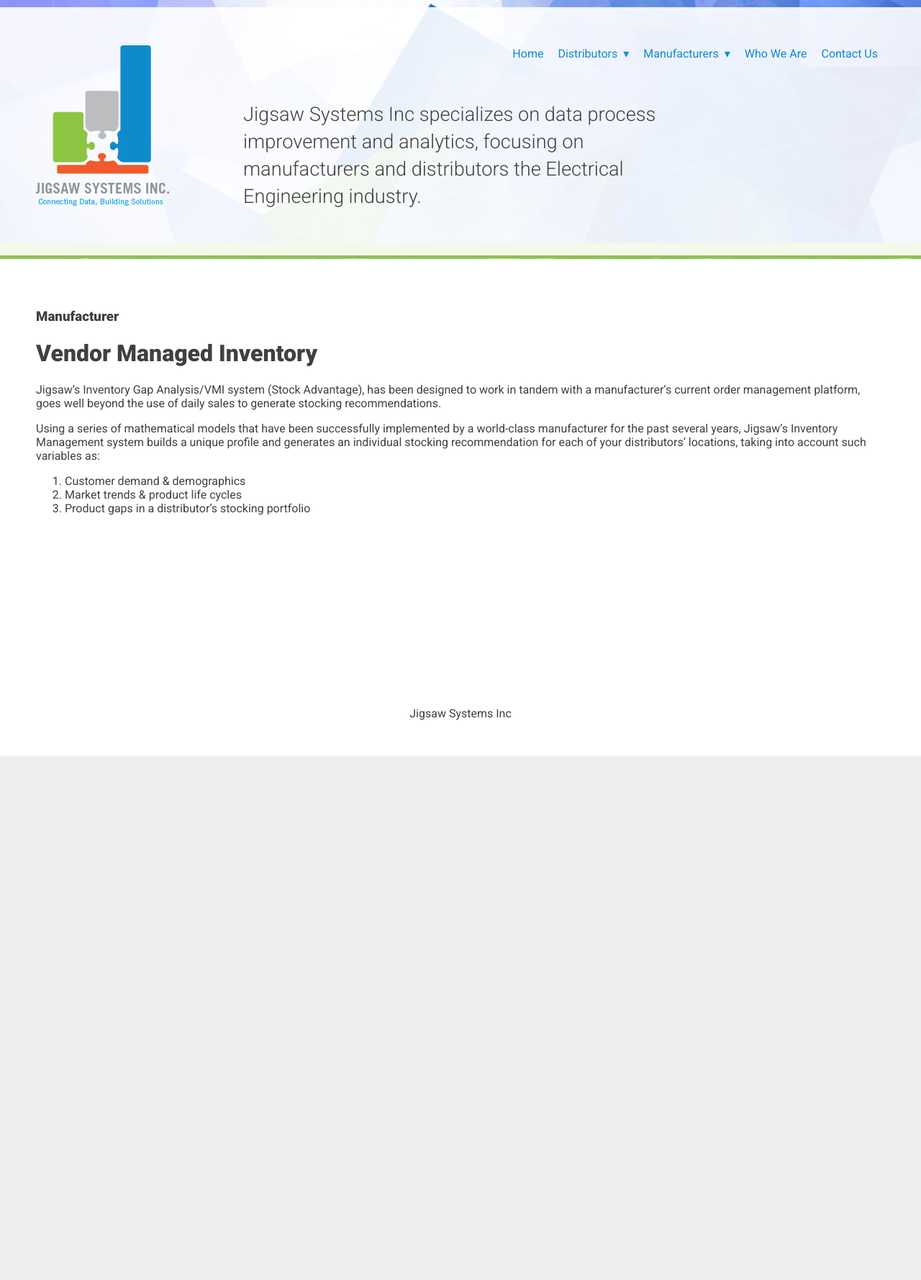
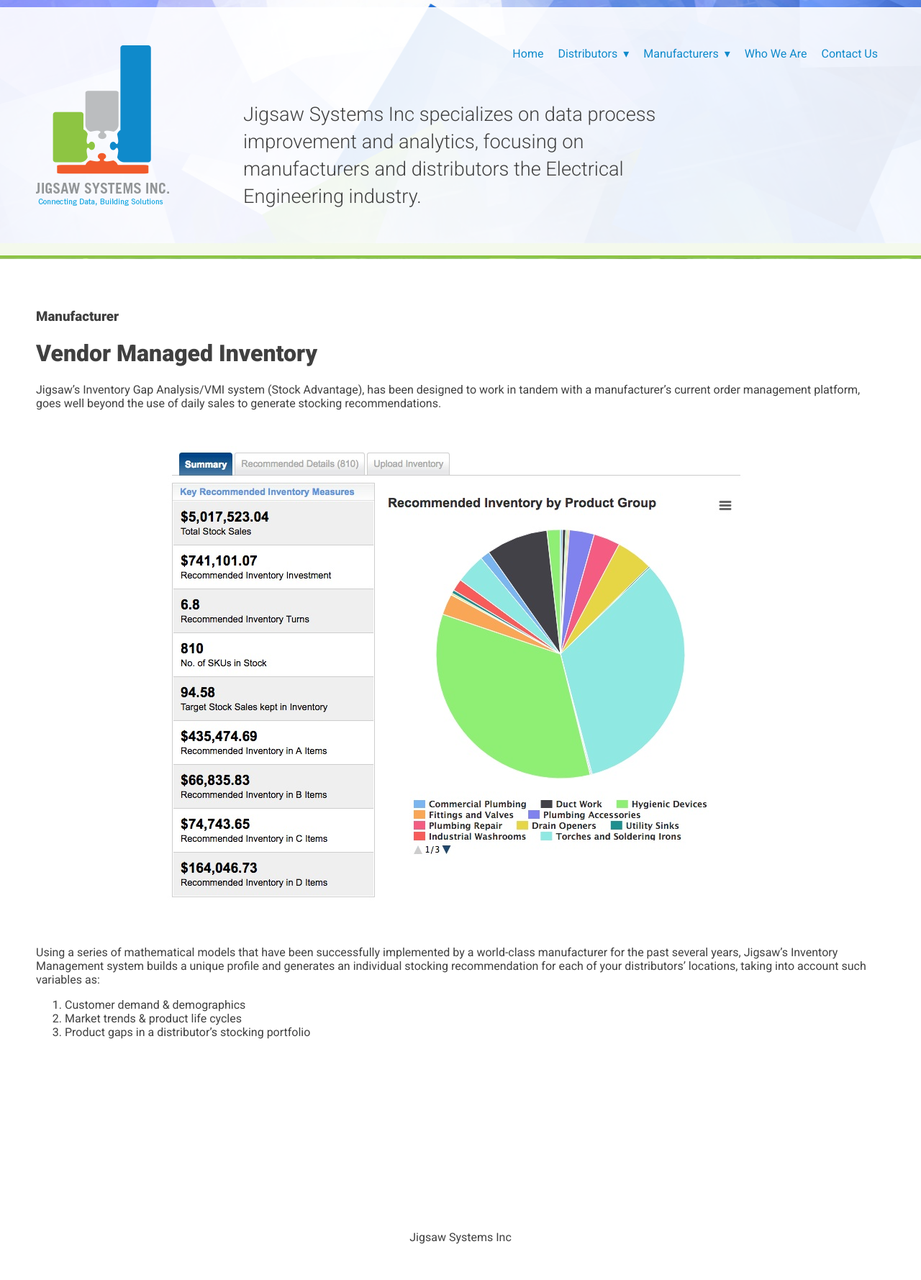
Before and after one commit to Codefully/jigsaw-redo, a Jekyll site: the page built from pages/manufacturer-inventory.md, in a window 1280 px wide. Shown: the whole page at 72% size. Built offline with Jekyll 4.4.1, drawn with Linux system fonts in a browser that asks for light colours; nearby versions of some CDN libraries; before the commit the page ends 1051 px from its top, so only the background shows below that.

Commit message:
Updated Manufacturer Inventory

```diff
--- a/pages/manufacturer-inventory.md
+++ b/pages/manufacturer-inventory.md
@@ -10,6 +10,8 @@ layout: page
 
 Jigsaw’s Inventory Gap Analysis/VMI system (Stock Advantage), has been designed to work in tandem with a manufacturer’s current order management platform, goes well beyond the use of daily sales to generate stocking recommendations.
 
+![manufacturer-inventory.jpg](/uploads/manufacturer-inventory.jpg)
+
 Using a series of mathematical models that have been successfully implemented by a world-class manufacturer for the past several years, Jigsaw’s Inventory Management system builds a unique profile and generates an individual stocking recommendation for each of your distributors’ locations, taking into account such variables as:
 
 1. Customer demand &amp; demographics
```
